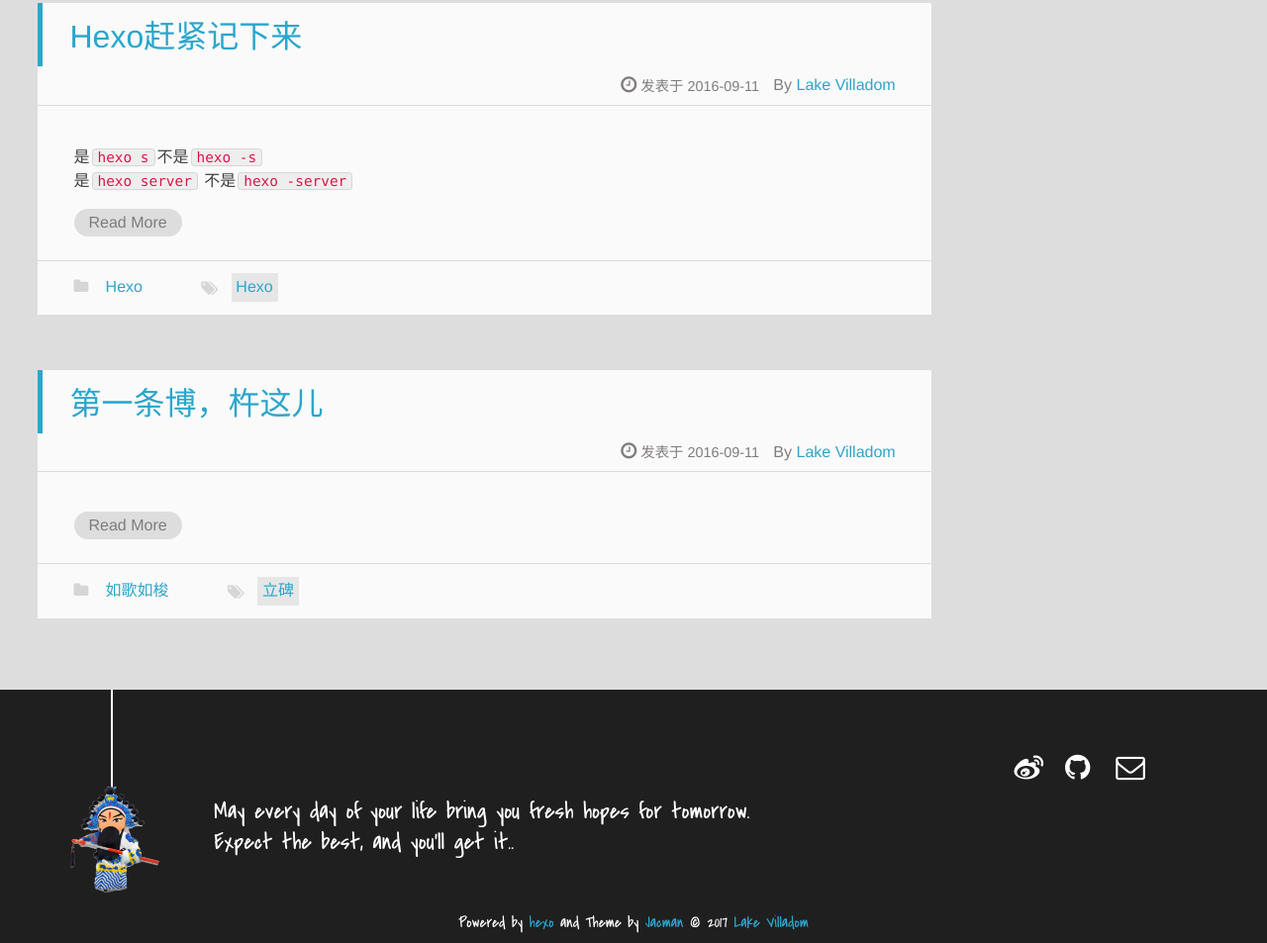
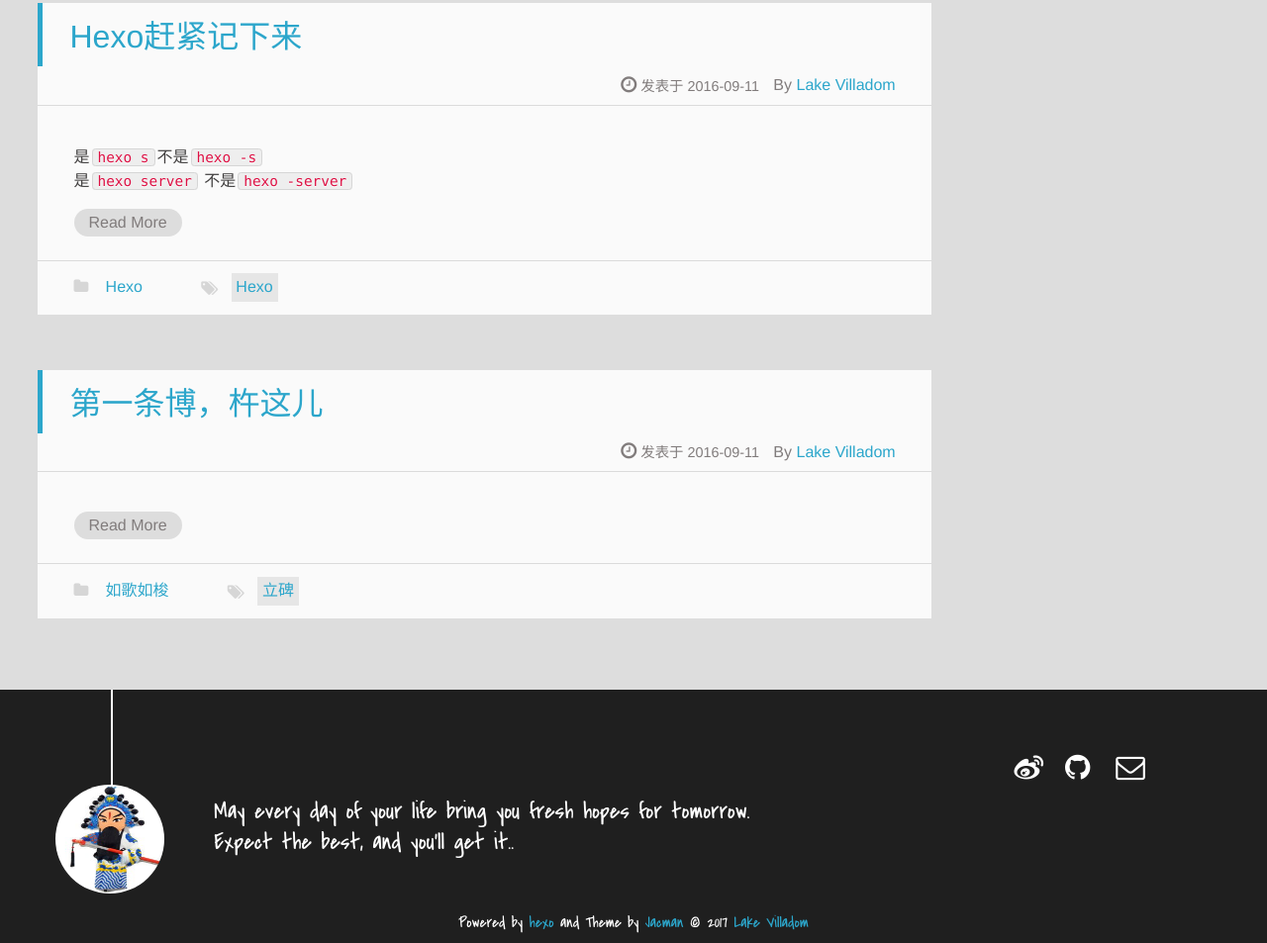
Before and after one commit to LakeVilladom/LakeVilladom.github.io, a plain HTML site: page index.html in a window 1280 px wide. Shown: the part 9095-10048 px from the top of the page at 99% size. Drawn offline with Linux system fonts and the light colour scheme; a script that the page names is missing.

Commit message:
Site updated: 2017-05-01 07:00:53

```diff
--- a/css/style.css
+++ b/css/style.css
@@ -1935,7 +1935,7 @@ footer {
   width: 6.875em;
   height: 6.875em;
   margin: 0 auto;
-  background: no-repeat url("../img/LakeVilladom.png") left top;
+  background: no-repeat url("../img/LakeVilladom.jpg") left top;
   -webkit-background-size: 6.875em 6.875em;
   -moz-background-size: 6.875em 6.875em;
   background-size: 6.875em 6.875em;
```
Also changed, not shown: 2016/09/16/易读易写-Markdown语法速学/index.html (+1 -1 lines), img/LakeVilladom.jpg (added).
